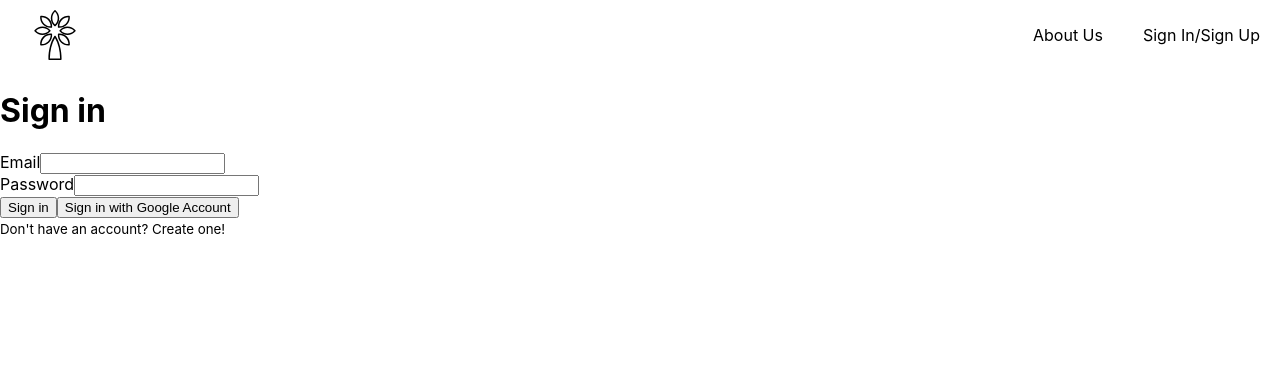
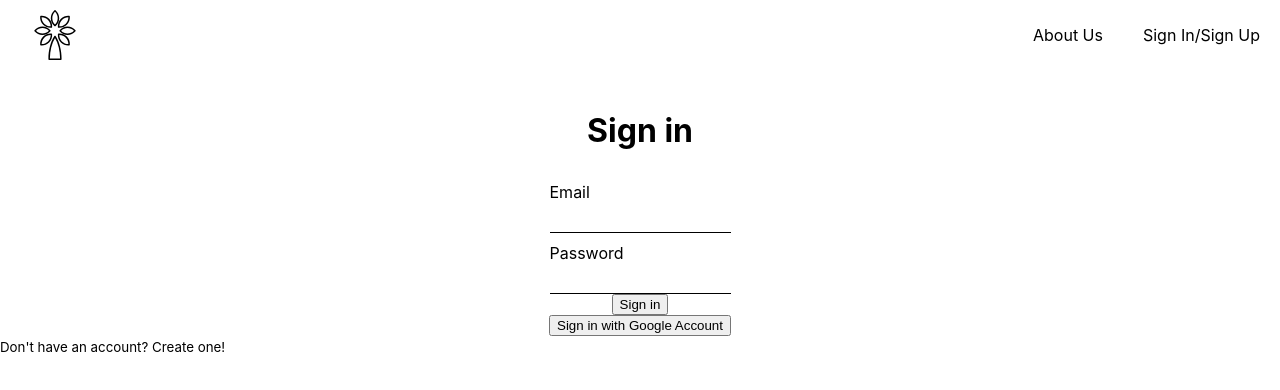
Before and after one commit to yatingsong7/timone-garden, a React (Create React App) app: page /signin in a window 1280 px wide. Shown: the top 390 px of the page. Built offline with nearby package versions, Linux system fonts and the light colour scheme.

Commit message:
add style for sign-in and sign-up form

```diff
--- a/src/components/form-input/form-input.component.js
+++ b/src/components/form-input/form-input.component.js
@@ -1,8 +1,10 @@
+import "./form-input.style.scss";
+
 const FormInput = ({ label, ...otherProps }) => {
   return (
-    <div>
-      <label>{label}</label>
-      <input {...otherProps} />
+    <div className="form-input-group">
+      <label className="form-label">{label}</label>
+      <input className="form-input" {...otherProps} />
     </div>
   );
 };
--- /dev/null
+++ b/src/components/form-input/form-input.style.scss
@@ -0,0 +1,11 @@
+.form-input-group {
+  .form-label {
+    display: block;
+    padding: 10px 0;
+  }
+
+  .form-input {
+    border: 0;
+    border-bottom: 1px black solid;
+  }
+}
--- a/src/components/sign-in/sign-in.component.js
+++ b/src/components/sign-in/sign-in.component.js
@@ -6,6 +6,7 @@ import {
   createUserDocumentFromAuth,
 } from "../../utils/firebase.utils";
 import FormInput from "../form-input/form-input.component";
+import "./sign-in.style.scss";
 
 const initFormFields = {
   email: "",
@@ -68,7 +69,7 @@ const SignIn = () => {
   };
 
   return (
-    <div>
+    <div className="sign-in-container">
       <h1>Sign in</h1>
       <FormInput
         label="Email"
--- /dev/null
+++ b/src/components/sign-in/sign-in.style.scss
@@ -0,0 +1,6 @@
+.sign-in-container {
+  display: flex;
+  flex-direction: column;
+  justify-content: center;
+  align-items: center;
+}
--- a/src/components/sign-up/sign-up.component.js
+++ b/src/components/sign-up/sign-up.component.js
@@ -3,6 +3,7 @@ import { UserContext } from "../../context/user.context";
 import { createAuthUserWithEmailAndPassword } from "../../utils/firebase.utils";
 import { createUserDocumentFromAuth } from "../../utils/firebase.utils";
 import FormInput from "../form-input/form-input.component";
+import "./sign-up.style.scss";
 
 const initFormFields = {
   firstname: "",
@@ -53,7 +54,7 @@ const SignUp = () => {
   };
 
   return (
-    <div>
+    <div className="sign-up-container">
       <h1>Sign up a new account</h1>
       <form onSubmit={handleSubmit}>
         <FormInput
--- /dev/null
+++ b/src/components/sign-up/sign-up.style.scss
@@ -0,0 +1,6 @@
+.sign-up-container {
+  display: flex;
+  flex-direction: column;
+  justify-content: center;
+  align-items: center;
+}
```
